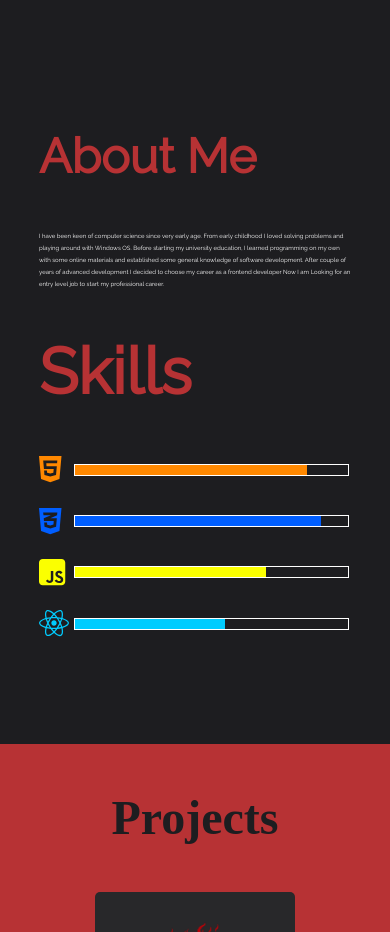
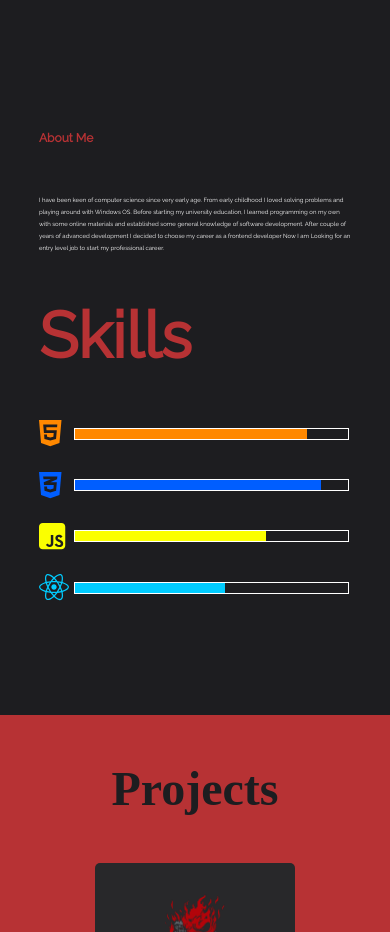
Before and after one commit to GagikManasyan/Gagik-Manasyan-Portfolio, a React (Vite) app: page / in a window 390 px wide. Shown: the part 860-1792 px from the top of the page. Built offline with nearby package versions, Linux system fonts and the light colour scheme; a web font is replaced by a local one.

Commit message:
fixes to h2

```diff
--- a/src/css/about.css
+++ b/src/css/about.css
@@ -52,7 +52,7 @@
 }
 @media screen and (max-width: 575px) {
   .about-me h2 {
-    font-size: 3em !important;
+    font-size: 0.75em !important;
   }
   .about-me p {
     font-size: 0.35em !important;
```
